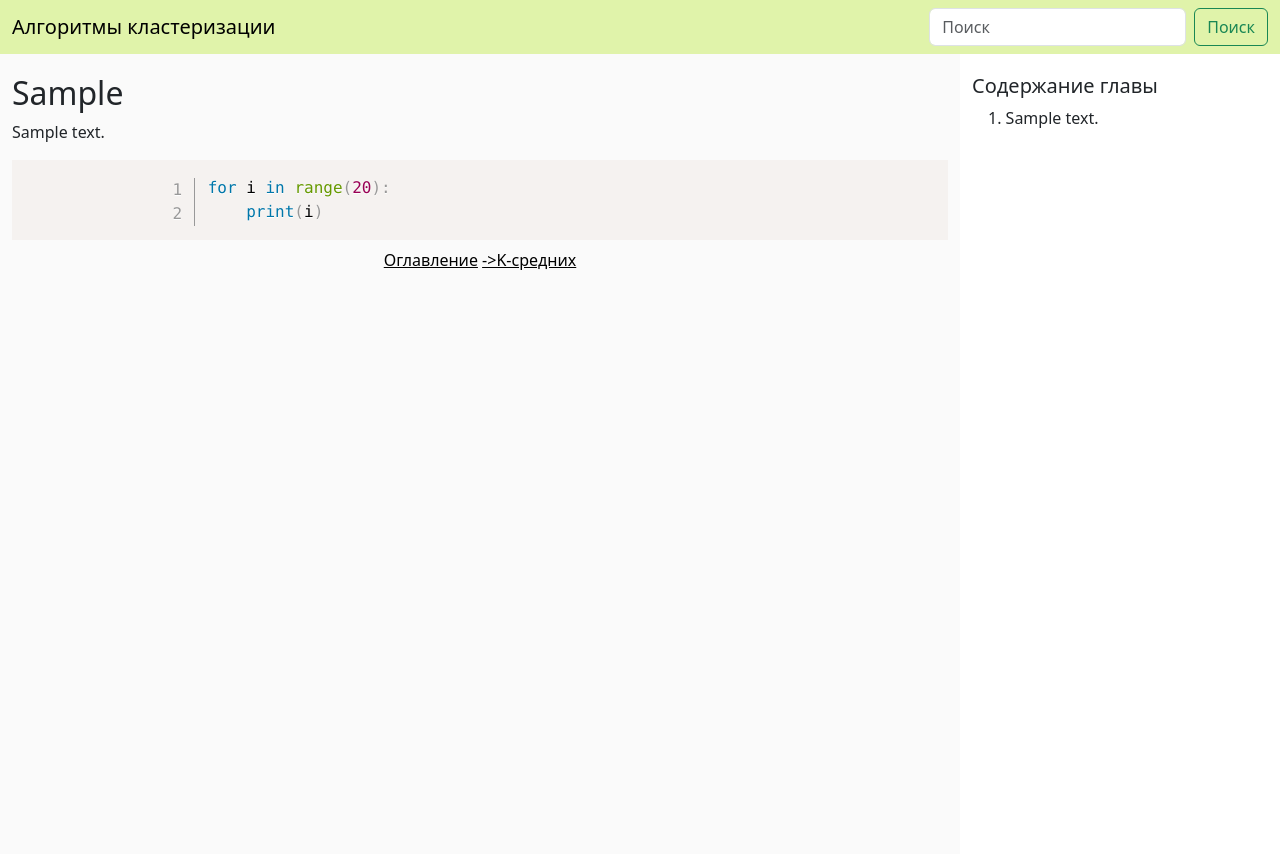
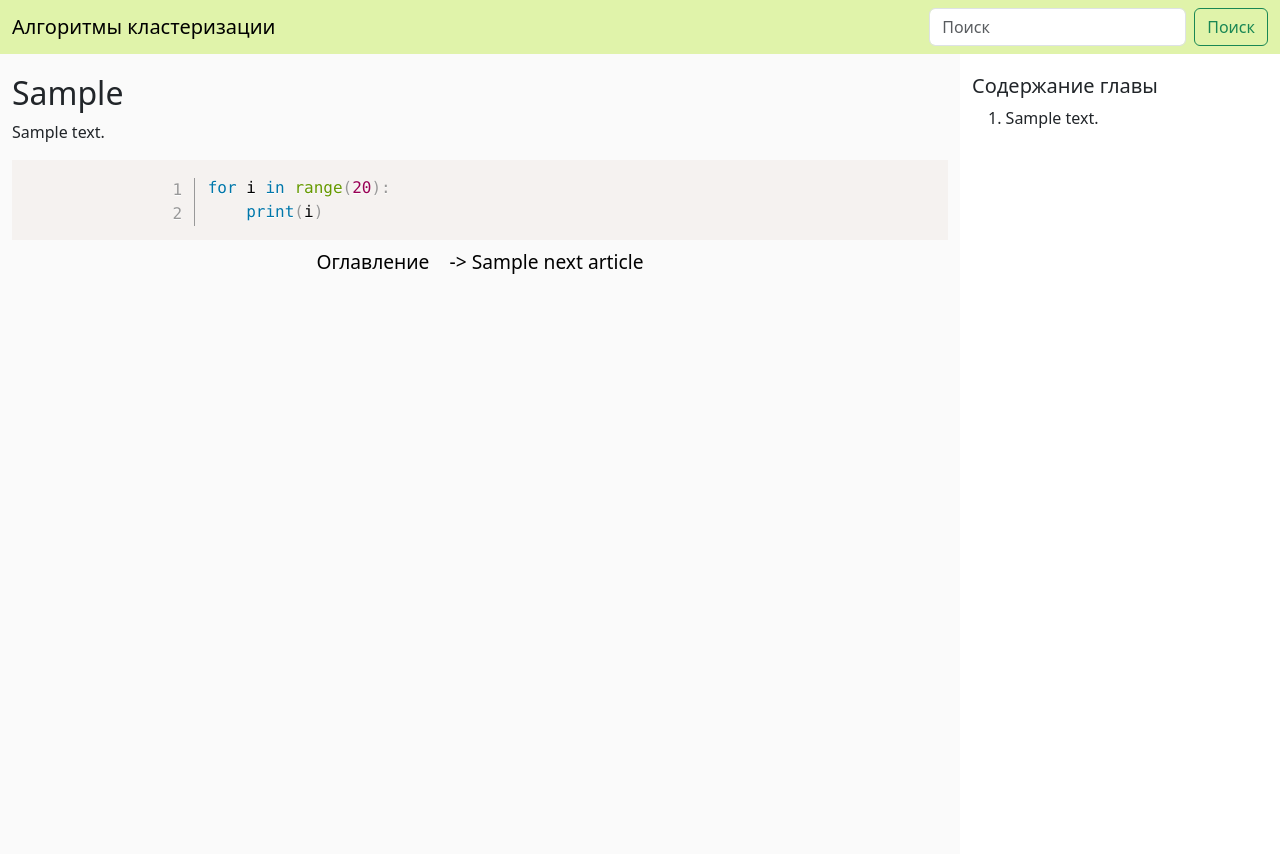
Before and after one commit to DmitriyDog/ClusterBook, a Django app: template ClusterTextbook/articles/templates/article-page.html in a window 1280 px wide. Run offline with Django 5.2, Linux system fonts and the light colour scheme; tables that the repository leaves empty hold one stand-in row (values such as "Sample post"); the template is opened without the code that fills it: values that come from a table or form of the project are taken from there, most other values are stand-ins (such as "Sample title", 1, 10 or a date in 2020); some libraries are stand-ins or nearby versions.

Commit message:
Добавлено динамическое создание ссылок на предыдущие и следующие статьи относительно открытой пользователем

```diff
--- a/ClusterTextbook/articles/templates/article-page.html
+++ b/ClusterTextbook/articles/templates/article-page.html
@@ -24,9 +24,17 @@
           <pre class="line-numbers" style="15px solid green">
               <code class="language-python">for i in range(20):
                   print(i)</code></pre>
+
           <p class="text-center">
+              {% if previous_article %}
+                <a href="{% url 'article_page' previous_article.pk %}" class="article-link">
+                    {{ previous_article.article_name }} <-</a>
+              {% endif %}
               <a href="/" class="article-link">Оглавление</a>
-              <a href="/articles/k-means" class="article-link">->K-средних</a>
+              {% if next_article %}
+                <a href="{% url 'article_page' next_article.pk %}" class="article-link">
+                    -> {{ next_article.article_name }}</a>
+              {% endif %}
           </p>
       </div>
 
--- a/ClusterTextbook/static/css/style.css
+++ b/ClusterTextbook/static/css/style.css
@@ -5,7 +5,10 @@
     color: #000000; }
 
 .article-link {
-    color: #000000; }
+    color: #000000;
+    text-decoration: none;
+    margin: 8px;
+    font-size: 1.2rem;}
 
 ol {
    /* убираем стандартную нумерацию */
```
Also changed, not shown: ClusterTextbook/articles/views.py (+7 -1 lines), ClusterTextbook/articles/forms.py (added).
